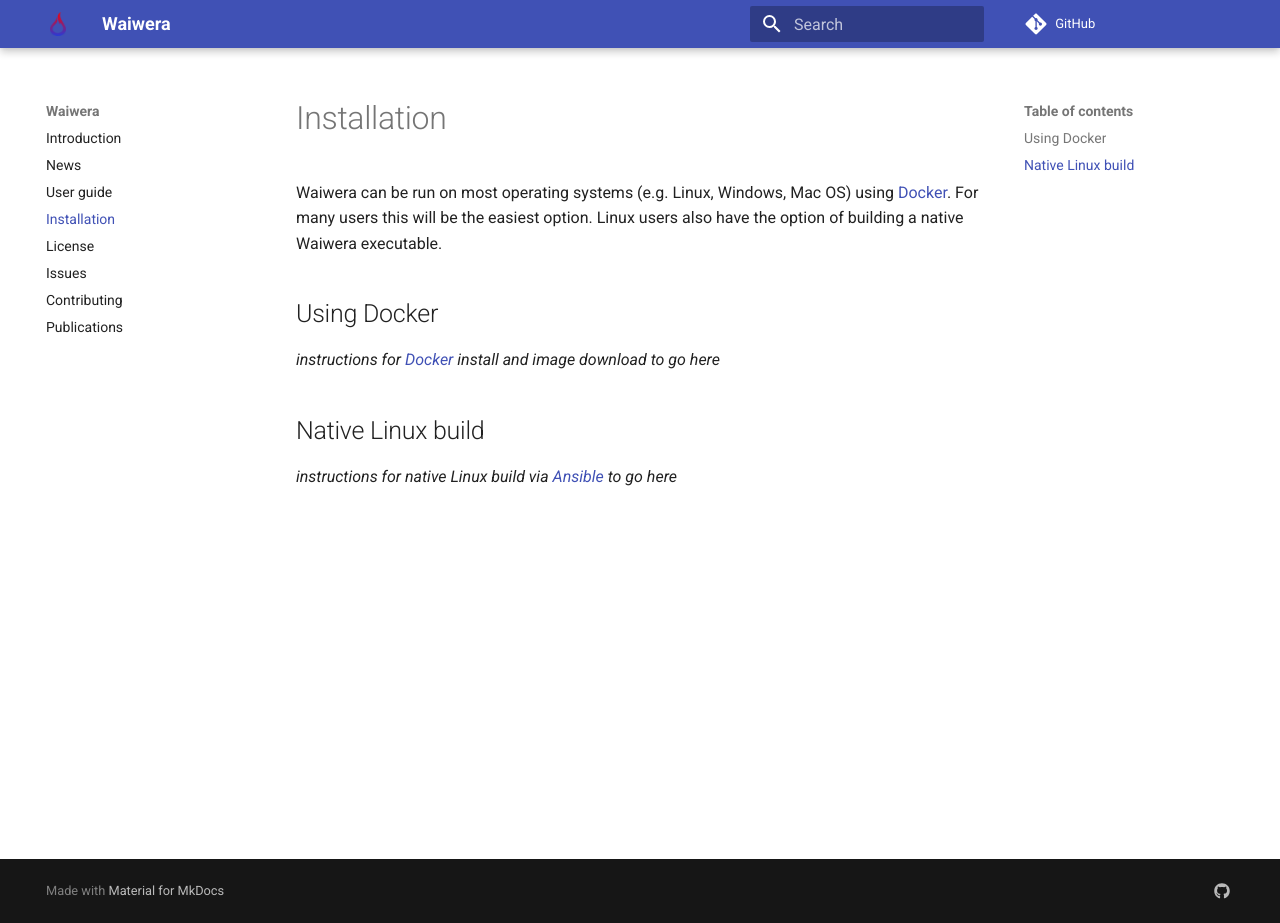
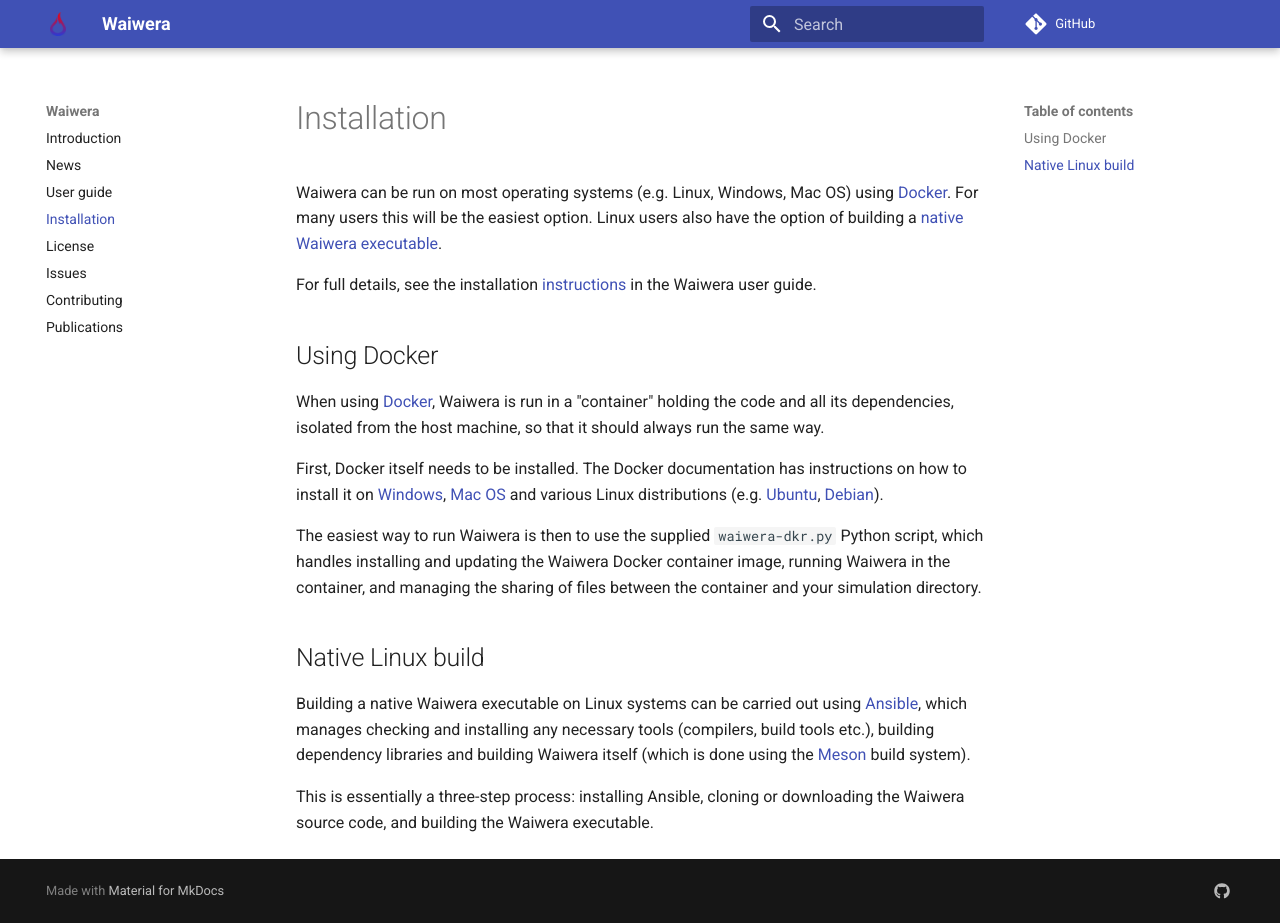
Before and after one commit to waiwera/waiwera-mkdocs, an MkDocs documentation site: the page built from docs/install.md, in a window 1280 px wide and 923 px high. Built offline with MkDocs 1.6.1 and Material for MkDocs 9.7.7, drawn with Linux system fonts in a browser that asks for light colours; comment, search, counter and statistics services are not loaded.

Commit message:
Add installation outline instructions

```diff
--- a/docs/install.md
+++ b/docs/install.md
@@ -1,19 +1,42 @@
 # Installation
 
 Waiwera can be run on most operating systems (e.g. Linux, Windows, Mac
-OS) using [Docker](https://www.docker.com/). For many users this will
+OS) using [Docker](install.md#using-docker). For many users this will
 be the easiest option. Linux users also have the option of building a
-native Waiwera executable.
+[native Waiwera executable](install.md#native-linux-build).
+
+For full details, see the installation
+[instructions](https://waiwera.readthedocs.io/en/latest/installation.html)
+in the Waiwera user guide.
 
 ## Using Docker
 
-*instructions for [Docker](https://www.docker.com/) install and image download to go here*
+When using [Docker](https://www.docker.com/), Waiwera is run in a
+"container" holding the code and all its dependencies, isolated from
+the host machine, so that it should always run the same way.
+
+First, Docker itself needs to be installed. The Docker documentation
+has instructions on how to install it on
+[Windows](https://docs.docker.com/docker-for-windows/install/), [Mac
+OS](https://docs.docker.com/docker-for-mac/install/) and various Linux
+distributions
+(e.g. [Ubuntu](https://docs.docker.com/install/linux/docker-ce/ubuntu/),
+[Debian](https://docs.docker.com/install/linux/docker-ce/debian/)).
+
+The easiest way to run Waiwera is then to use the supplied
+`waiwera-dkr.py` Python script, which handles installing and updating
+the Waiwera Docker container image, running Waiwera in the container,
+and managing the sharing of files between the container and your
+simulation directory.
 
 ## Native Linux build
 
-<!-- Building a native Waiwera executable is currently only possible on -->
-<!-- Linux. The reason is that Waiwera uses the -->
-<!-- [PETSc](https://www.mcs.anl.gov/petsc/) library, which is not easy to -->
-<!-- build on other platforms. -->
+Building a native Waiwera executable on Linux systems can be carried
+out using [Ansible](https://www.ansible.com/), which manages checking
+and installing any necessary tools (compilers, build tools etc.),
+building dependency libraries and building Waiwera itself (which is
+done using the [Meson](https://mesonbuild.com/) build system).
 
-*instructions for native Linux build via [Ansible](https://www.ansible.com/) to go here*
+This is essentially a three-step process: installing Ansible, cloning
+or downloading the Waiwera source code, and building the Waiwera
+executable.
```
